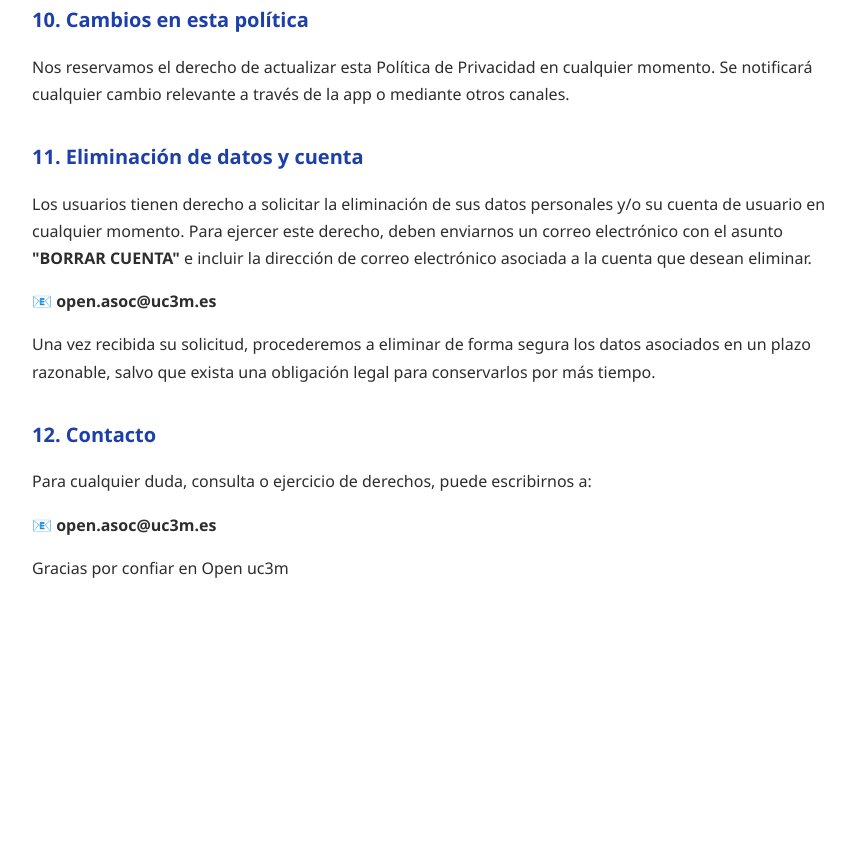
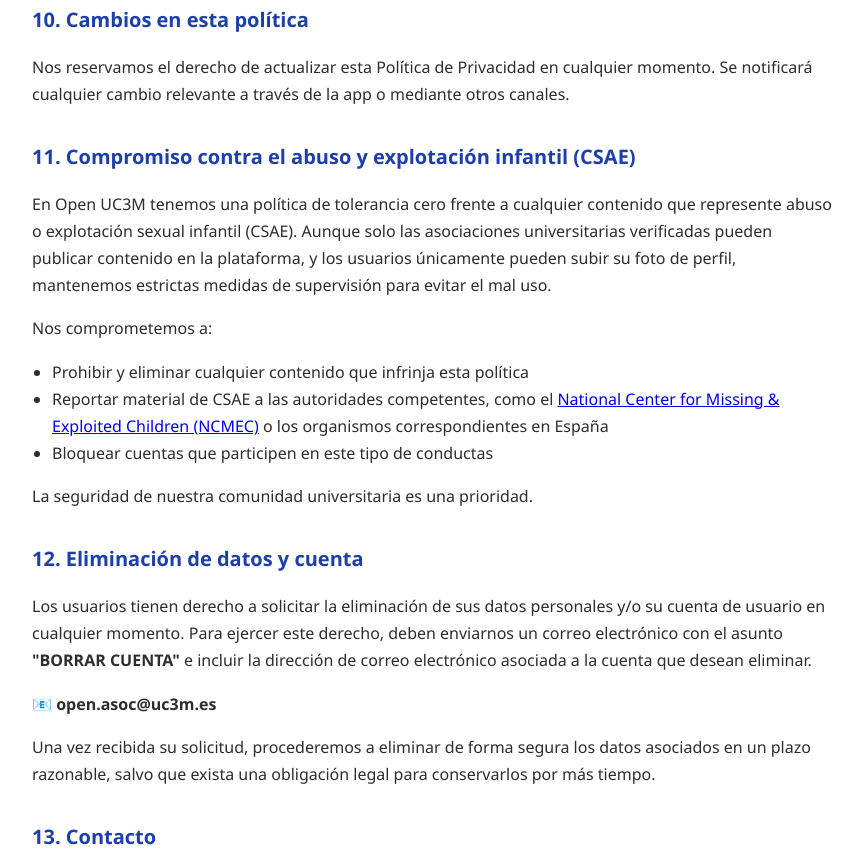
Before and after one commit to MochoPlayer/openuc3m-privacy-policy, a plain HTML site: page index.html in a window 1280 px wide. Shown: the part 2530-3387 px from the top of the page, without its empty margins (208-1070 px from the left). Before the commit the page ends 3152 px from the top, so only its background shows below. Drawn offline with Linux system fonts and the light colour scheme.

Commit message:
Update Child Safety Standards.html

```diff
--- a/index.html
+++ b/index.html
@@ -116,12 +116,24 @@
   <h2>10. Cambios en esta política</h2>
   <p>Nos reservamos el derecho de actualizar esta Política de Privacidad en cualquier momento. Se notificará cualquier cambio relevante a través de la app o mediante otros canales.</p>
 
-  <h2>11. Eliminación de datos y cuenta</h2>
+  <h2>11. Compromiso contra el abuso y explotación infantil (CSAE)</h2>
+  <p>En Open UC3M tenemos una política de tolerancia cero frente a cualquier contenido que represente abuso o explotación sexual infantil (CSAE). Aunque solo las asociaciones universitarias verificadas pueden publicar contenido en la plataforma, y los usuarios únicamente pueden subir su foto de perfil, mantenemos estrictas medidas de supervisión para evitar el mal uso.</p>
+  <p>Nos comprometemos a:</p>
+  <ul>
+  <li>Prohibir y eliminar cualquier contenido que infrinja esta política</li>
+  <li>Reportar material de CSAE a las autoridades competentes, como el <a href="https://report.cybertip.org/" target="_blank" rel="noopener noreferrer">National Center for Missing & Exploited Children (NCMEC)</a> o los organismos correspondientes en España</li>
+  <li>Bloquear cuentas que participen en este tipo de conductas</li>
+  </ul>
+  <p>
+  La seguridad de nuestra comunidad universitaria es una prioridad.
+  </p>
+
+  <h2>12. Eliminación de datos y cuenta</h2>
   <p>Los usuarios tienen derecho a solicitar la eliminación de sus datos personales y/o su cuenta de usuario en cualquier momento. Para ejercer este derecho, deben enviarnos un correo electrónico con el asunto <strong>"BORRAR CUENTA"</strong> e incluir la dirección de correo electrónico asociada a la cuenta que desean eliminar.</p>
   <p>📧 <strong>open.asoc@uc3m.es</strong></p>
   <p>Una vez recibida su solicitud, procederemos a eliminar de forma segura los datos asociados en un plazo razonable, salvo que exista una obligación legal para conservarlos por más tiempo.</p>
 
-  <h2>12. Contacto</h2>
+  <h2>13. Contacto</h2>
   <p>Para cualquier duda, consulta o ejercicio de derechos, puede escribirnos a:</p>
   <p>📧 <strong>open.asoc@uc3m.es</strong></p>
 
```
